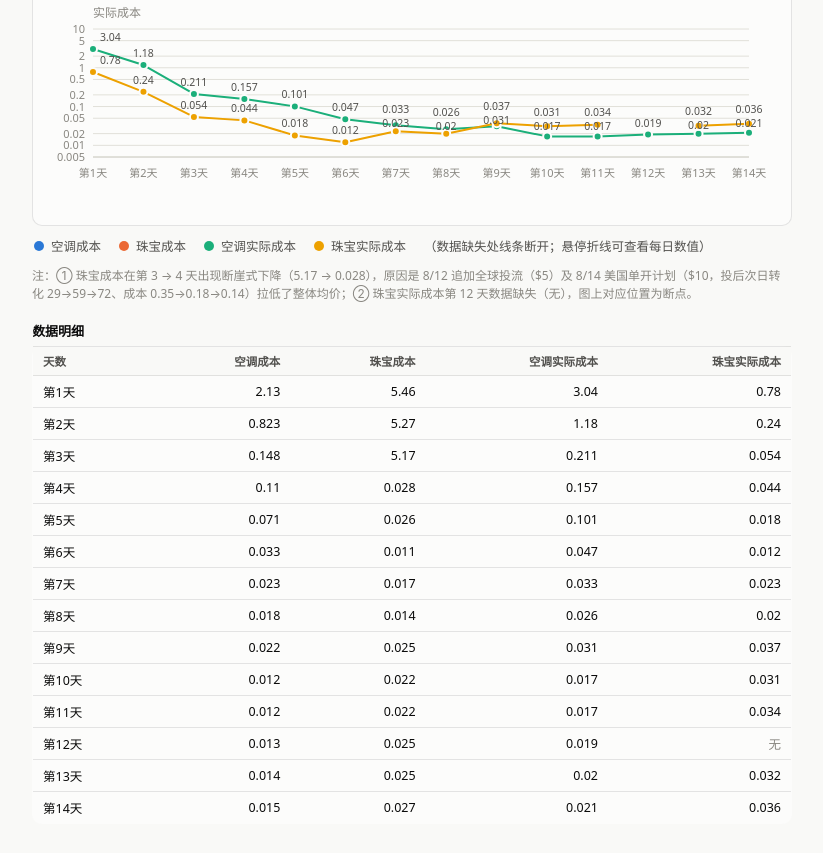
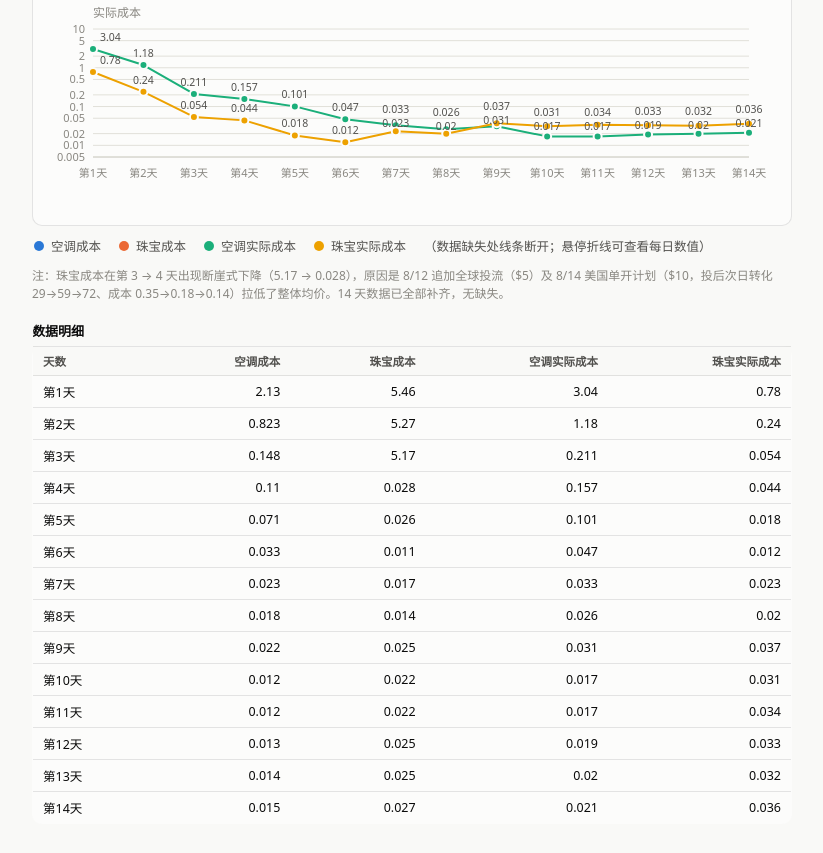
Before and after one commit to Kaka0119/social-audience-dashboard, a plain HTML site: page cost-trend.html in a window 1280 px wide. Shown: the part 343-1196 px from the top of the page, without its empty margins (228-1051 px from the left). Drawn offline with Linux system fonts and the light colour scheme.

Commit message:
Cost trend chart complete 14 days (day 12 jewelry actual filled)

```diff
--- a/cost-trend.html
+++ b/cost-trend.html
@@ -140,7 +140,7 @@
   <div class="legend" id="legend"></div>
 
   <p class="note">
-    注：① 珠宝成本在第 3 → 4 天出现断崖式下降（5.17 → 0.028），原因是 8/12 追加全球投流（$5）及 8/14 美国单开计划（$10，投后次日转化 29→59→72、成本 0.35→0.18→0.14）拉低了整体均价；② 珠宝实际成本第 12 天数据缺失（无），图上对应位置为断点。
+    注：珠宝成本在第 3 → 4 天出现断崖式下降（5.17 → 0.028），原因是 8/12 追加全球投流（$5）及 8/14 美国单开计划（$10，投后次日转化 29→59→72、成本 0.35→0.18→0.14）拉低了整体均价。14 天数据已全部补齐，无缺失。
   </p>
 
   <table>
@@ -165,7 +165,7 @@ const SERIES = [
   { name:'空调成本',   panel:0, slot:'c1', values:[2.125, 0.823, 0.148, 0.110, 0.071, 0.033, 0.023, 0.018, 0.022, 0.012, 0.012, 0.013, 0.014, 0.015] },
   { name:'珠宝成本',   panel:0, slot:'c2', values:[5.46,  5.27,  5.17,  0.028, 0.026, 0.011, 0.017, 0.014, 0.025, 0.022, 0.022, 0.025, 0.025, 0.027] },
   { name:'空调实际成本',panel:1, slot:'c3', values:[3.036, 1.176, 0.211, 0.157, 0.101, 0.047, 0.033, 0.026, 0.031, 0.017, 0.017, 0.019, 0.020, 0.021] },
-  { name:'珠宝实际成本',panel:1, slot:'c4', values:[0.780, 0.240, 0.054, 0.044, 0.018, 0.012, 0.023, 0.020, 0.037, 0.031, 0.034, null,  0.032, 0.036] },
+  { name:'珠宝实际成本',panel:1, slot:'c4', values:[0.780, 0.240, 0.054, 0.044, 0.018, 0.012, 0.023, 0.020, 0.037, 0.031, 0.034, 0.033, 0.032, 0.036] },
 ];
 
 // 对数刻度：共用一个 0.005–10 区间，压缩 2–5 中段、拉开小数值间距，两面板量级可直接对比
```
